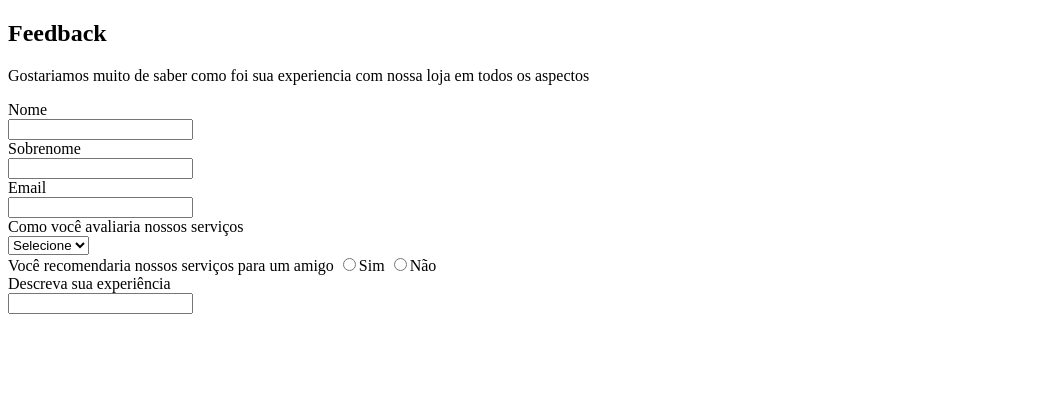
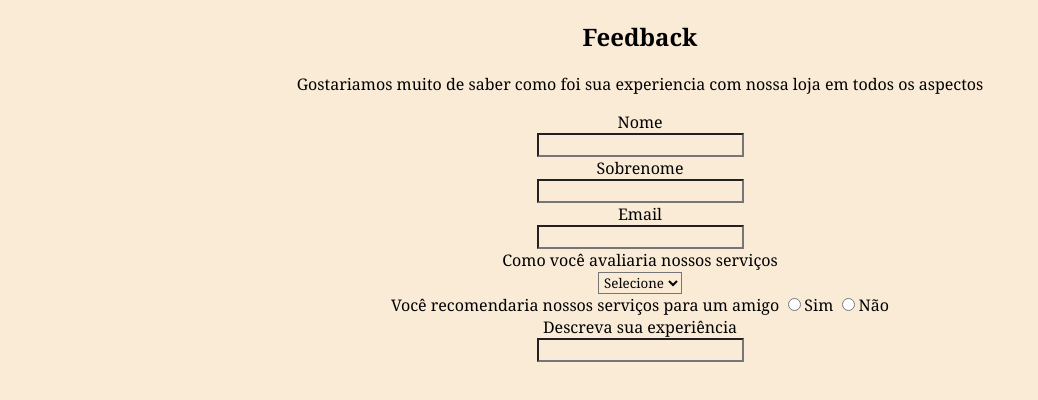
Before and after one commit to PauloFelipe102/Formulario, a plain HTML site: page form/index.html in a window 1280 px wide. Shown: the whole page, without its empty margins (0-1038 px from the left). Drawn offline with Linux system fonts and the light colour scheme.

Commit message:
inclui o css inicial

```diff
--- a/form/index.html
+++ b/form/index.html
@@ -4,17 +4,19 @@
     <meta charset="UTF-8">
     <meta name="viewport" content="width=device-width, initial-scale=1.0">
     <title>Formulario</title>
+    <link rel="stylesheet" type="text/css" href="style/style.css" media="screen" />
 </head>
 
 <body>
-    <section name="head">
+    <section>
        <h2>Feedback</h2>
        <p>Gostariamos muito de saber como foi sua experiencia com nossa
         loja em todos os aspectos
        </p>
     </section>
 
-<section name="body">
+<section>
+    <div id="body-form">
     <div>
         <label for="nome">Nome</label><br>
         <input type="text" id="nome">
@@ -55,6 +57,6 @@
     </div>
 </form>
 </section>
-
+</div>
 </body>
 </html>
--- /dev/null
+++ b/form/style/style.css
@@ -0,0 +1,8 @@
+*{
+    font-family: Cambria, Cochin, Georgia, Times, 'Times New Roman', serif;
+    text-align: center;
+    background-color: antiquewhite;
+}
+#body-form{
+    margin: auto;
+}
```
